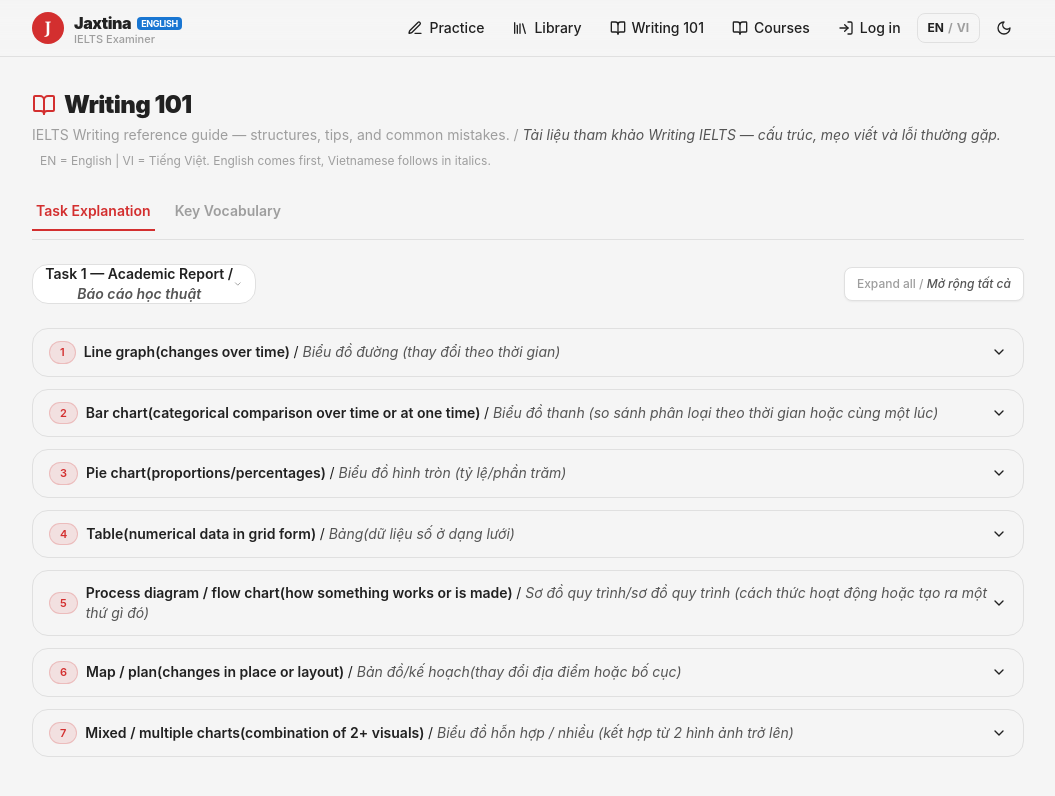
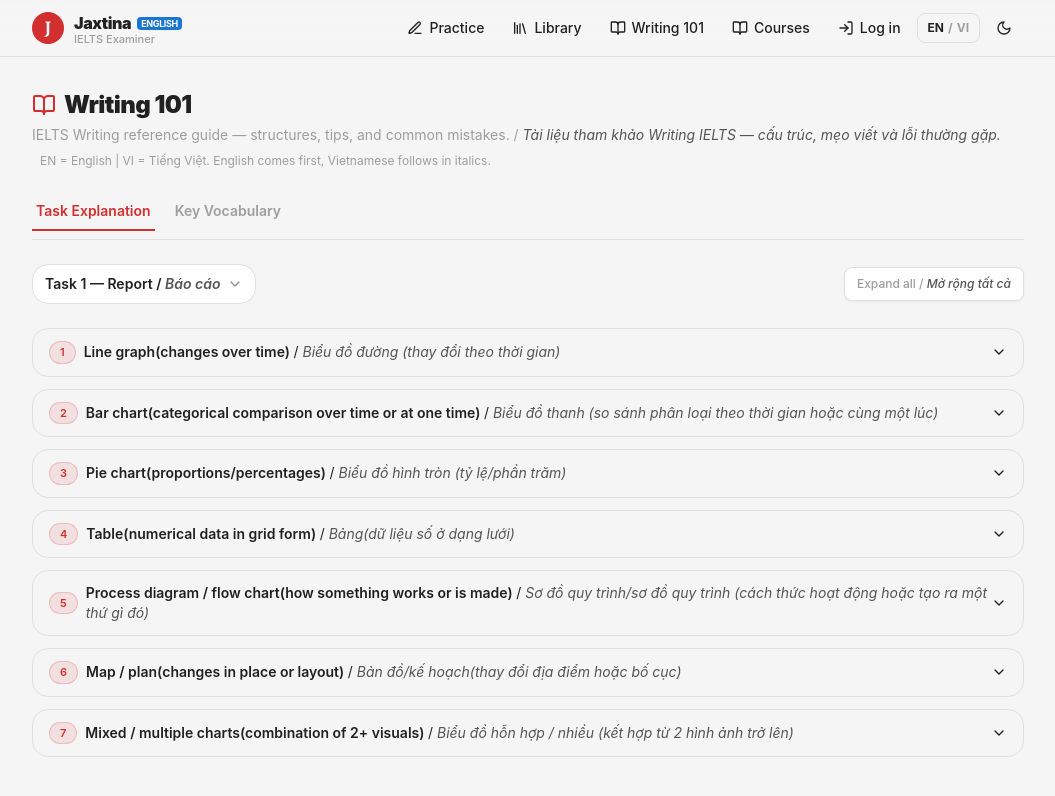
Before and after one commit to cuonglhv-code/english-tutor, a Next.js app: page /writing-101 in a window 1280 px wide. Shown: the top 796 px of the page, without its empty margins (112-1167 px from the left). Built offline with nearby package versions, Linux system fonts and the light colour scheme; no server answers.

Commit message:
Update TaskExplanationClient.tsx

```diff
--- a/app/writing-101/TaskExplanationClient.tsx
+++ b/app/writing-101/TaskExplanationClient.tsx
@@ -20,7 +20,7 @@ import type { CsvRow } from "@/lib/readCsv";
 import { viTranslations } from "@/lib/translations";
 
 const labels = {
-    tab1: { en: "Task 1 — Academic Report", vi: "Báo cáo học thuật" },
+    tab1: { en: "Task 1 — Report", vi: "Báo cáo" },
     tab2: { en: "Task 2 — Essay", vi: "Bài luận" },
     colStructure: { en: "Standard Structure", vi: "Cấu trúc chuẩn" },
     colTips: { en: "Tips for Band 7+", vi: "Chiến lược đạt Band 7+" },
```
